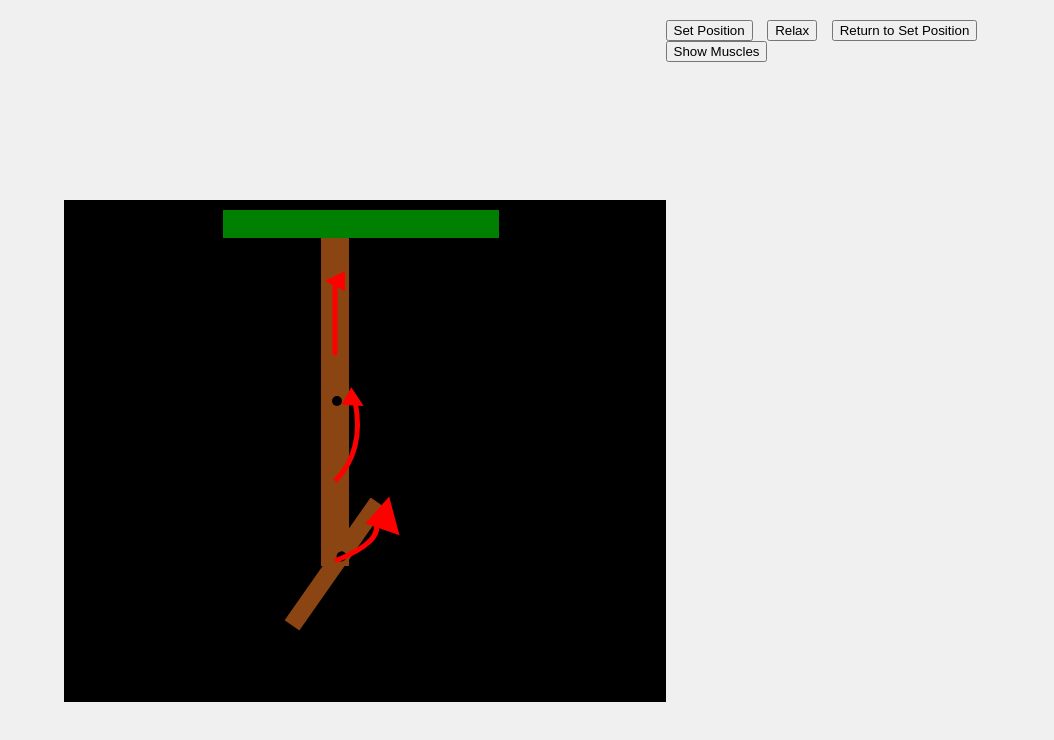
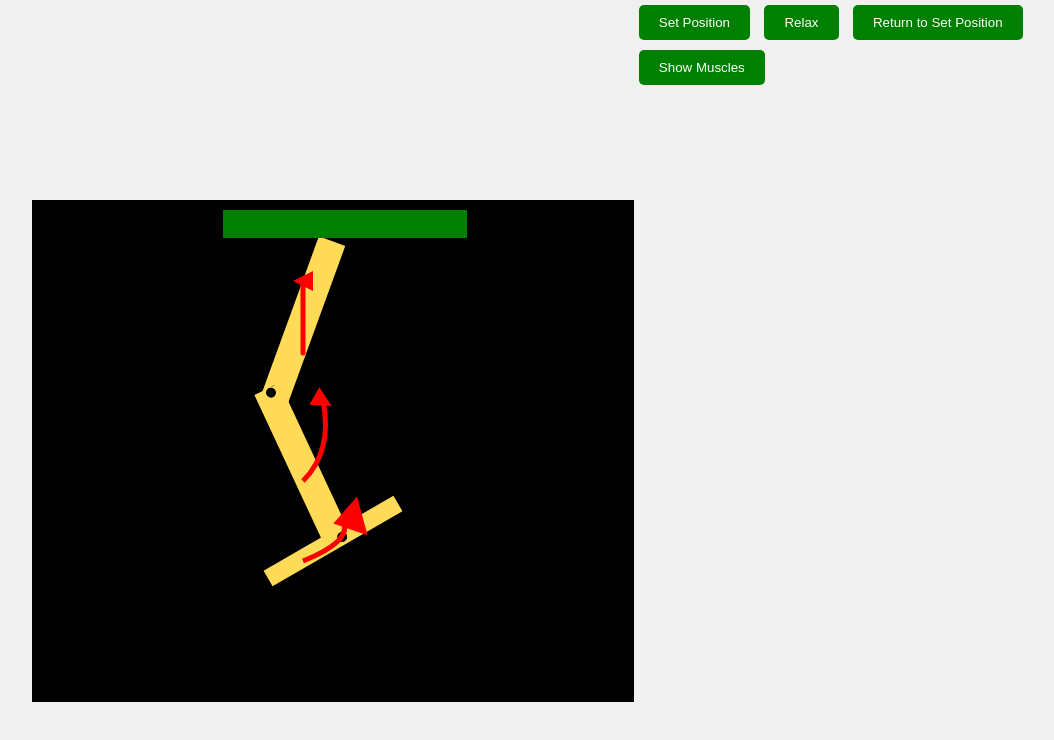
Before and after one commit to ShayanZameer/wooden-board-game, a plain HTML site: page index.html in a window 1280 px wide. Both pictures are taken after a click on the button "Relax". Shown: the whole page, without its empty margins (212-1266 px from the left). Drawn offline with Linux system fonts and the light colour scheme.

Commit message:
changes in relax feature

```diff
--- a/script.js
+++ b/script.js
@@ -16,7 +16,7 @@ const boards = [
         angle: 90,
         x: 270,
         y: 120,
-        dots: [{ x: -80, y: -25 }] // Array of dot positions for the top board
+        dots: [{ x: -75, y: -3 }] // Array of dot positions for the top board
     },
     {
         width: 170,
@@ -40,7 +40,7 @@ function drawBoard(board) {
     ctx.save();
     ctx.translate(board.x, board.y);
     ctx.rotate(board.angle * Math.PI / 180);
-    ctx.fillStyle = '#8B4513';
+    ctx.fillStyle = '#FFDB58';
     ctx.fillRect(-board.width / 2, -board.height / 2, board.width, board.height);
 
     // Draw dots at specified positions
@@ -84,8 +84,12 @@ function setPositions() {
 
 
 
+
+
     draw(); // Redraw with new positions
 }
+
+
 
 
 
@@ -146,16 +150,34 @@ function drawArrows() {
 
 
 
-// Function to relax the boards
+// // Function to relax the boards
 function relax() {
-    // Draw the arrows to show motion direction
+
+
+
+    boards[0].angle = -70;
+    boards[1].angle = 65;
+    boards[2].angle = 150;
+
+    boards[0].y= 120
+    boards[1].y= 265
+
+    boards[2].y=340
+    boards[2].x=300
+
     redraw();
     drawArrows();
 
     // Delay before returning to initial position
     setTimeout(() => {
+
         boards.forEach((board, index) => {
-            board.angle = initialAngles[index]; // Reset angles to initial values
+            board.angle = initialAngles[index];
+            if(index===2){
+                board.x=245;
+                board.y=355;
+
+            } // Reset angles to initial values
         });
         redraw();
     }, 5000); // Delay of 2000 milliseconds (2 seconds)
@@ -167,10 +189,13 @@ const initialAngles = [90, 90, 125]; // Adjust these as per your initial setup
 // Ensure all initial setups are correct
 boards.forEach((board, index) => {
     board.angle = initialAngles[index];
+
+
+
+
 });
 
-// Initialize the drawing
-draw();
+
 
 
 // Function to return the boards to the set position
--- a/style.css
+++ b/style.css
@@ -32,10 +32,17 @@ canvas {
     border: 1px solid #000;
 }
 
-.buttons {
-    margin-top: 20px;
+.buttons button {
+    background-color: green;
+    color: white;
+    border: none;
+    padding: 10px 20px;
+    margin: 5px;
+    border-radius: 5px;
+    cursor: pointer;
+    transition: background-color 0.3s ease;
 }
 
-.buttons button {
-    margin-right: 10px;
+.buttons button:hover {
+    background-color: darkgreen;
 }
```
Also changed, not shown: index.html (+0 -26 lines).
